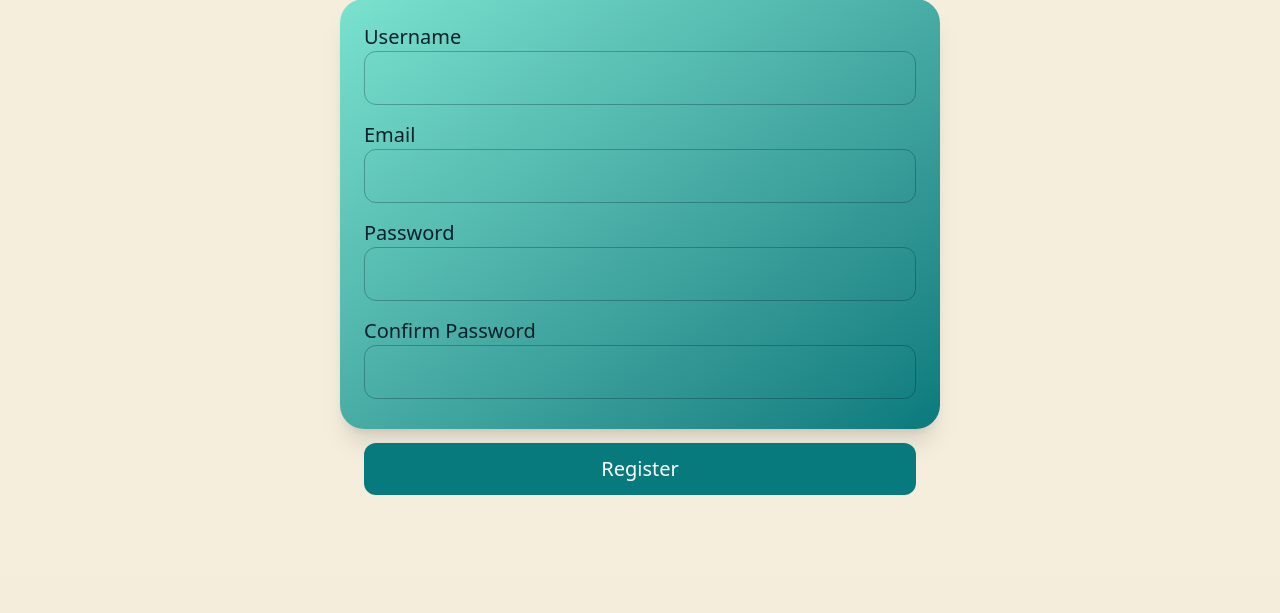
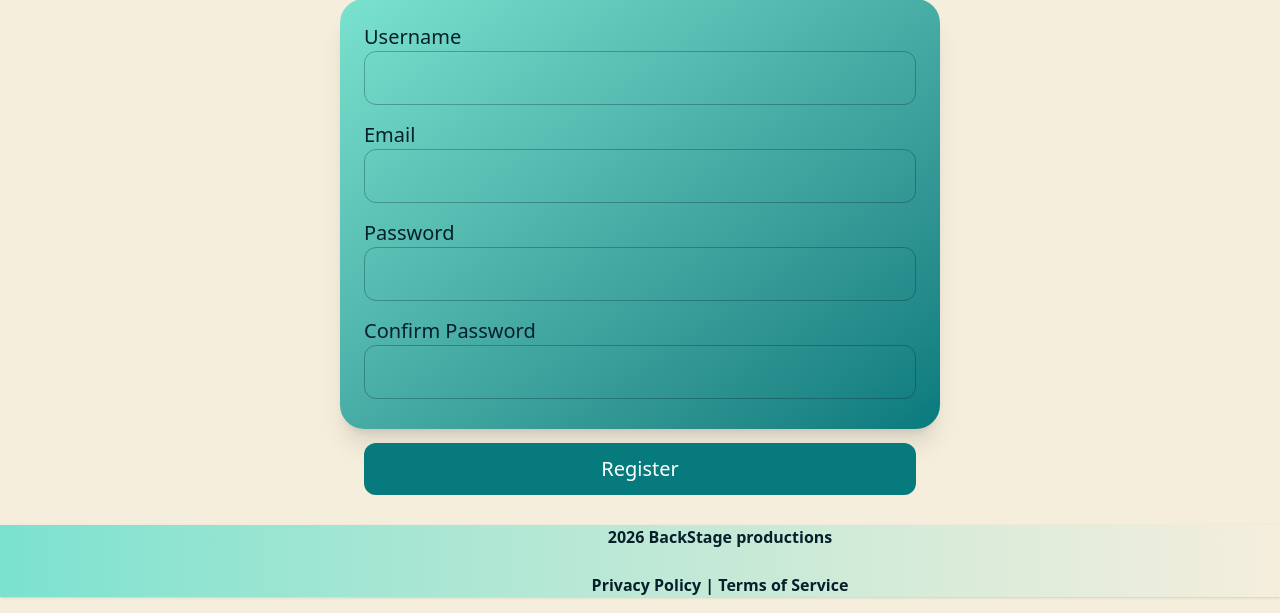
Before and after one commit to Brooklyn-STEAM/10049-Matching-Music-Artists-to-Promote-Intuitive-Collaboration, a Flask app: page /register in a window 1280 px wide; the page is wider, and only the part inside the window is pictured. Shown: the part 225-838 px from the top of that part. Before the commit the page ends 720 px from the top of that part, so only its background shows below. Run offline with Flask 3, Linux system fonts and the light colour scheme.

Commit message:
added the footer and some new tabs on the top of the website (#30)
Co-authored-by: joshuaFSDclass <jlewinbrooklynsteamcenter.org>

```diff
--- /dev/null
+++ b/templates/components/footer.html.jinja
@@ -0,0 +1,11 @@
+<footer class="bg-gradient-to-r from-[#7AE2CF] to-[#F5EEDD] shadow-sm sticky bottum-0">
+<div class=" container mx-20 my-4 flex flex-row justify-center  w-full  items-center">
+    <div class="text-m text-center font-semibold ">
+        <p>2026 BackStage productions</p>
+        <br>
+        <p>Privacy Policy | Terms of Service</p>
+    </div>
+</div>
+
+
+</footer>
--- a/templates/navbar.html.jinja
+++ b/templates/components/navbar.html.jinja
@@ -34,6 +34,14 @@
                           hover:shadow-lg
                           transition duration-200"
                                     >Profile</a>
+          <a href="/matching" class="bg-[#077A7D]
+                          text-white rounded-xl font-semibold
+                          shadow-md
+                          px-4 py-2
+                          hover:bg-[#06202B]
+                          hover:shadow-lg
+                          transition duration-200"
+                                    >Matching</a>
                                     <div class="flex items-center gap-4">
           <a href="/logout"class="px-5 py-2 rounded-xl font-medium
                          text-[#06202B]
--- a/templates/index.html.jinja
+++ b/templates/index.html.jinja
@@ -13,7 +13,7 @@
   <div class="min-h-screen flex flex-col">
 
     <!-- Top Navigation -->
-  {% include "navbar.html.jinja"%}
+  {% include "components/navbar.html.jinja"%}
 
     <!-- Hero Section -->
     <main class="flex-1 flex items-center ">
@@ -64,6 +64,7 @@
 
 
 
+{% include "components/footer.html.jinja" %}
+</body>
 
-</body>
 </html>
--- a/templates/login.html.jinja
+++ b/templates/login.html.jinja
@@ -9,10 +9,10 @@
 
 <body class="bg-[#F5EEDD] text-[#06202B] font-sans antialiased">
 
-  {% include "navbar.html.jinja"%}
+  {% include "components/navbar.html.jinja"%}
     </header>
 
-    <main class="flex-1 flex items-start justify-center pt-28">
+    <main class="flex-1 flex items-start justify-center pt-28 mb-56">
 
       <div class="w-150 h-[305px] rounded-3xl
                       bg-gradient-to-br from-[#7AE2CF] to-[#077A7D]
@@ -49,5 +49,5 @@
 
   </div>
 
-</body>
+</body>{% include "components/footer.html.jinja" %}
 </html>
--- a/templates/profile.html.jinja
+++ b/templates/profile.html.jinja
@@ -9,7 +9,7 @@
 
 <body class="bg-[#F5EEDD] text-[#06202B] font-sans antialiased min-h-screen">
 
-  {% include "navbar.html.jinja" %}
+  {% include "components/navbar.html.jinja"%}
 
   <!-- Header -->
   <div class="flex items-center px-12 py-8">
@@ -86,6 +86,6 @@
     </div>
 
   </div>
-
+{% include "components/footer.html.jinja" %}
 </body>
 </html>
--- a/templates/profile_customization.html.jinja
+++ b/templates/profile_customization.html.jinja
@@ -12,7 +12,7 @@
 
 <body class="bg-[#F5EEDD] text-[#06202B] font-sans antialiased">
 
-  {% include "navbar.html.jinja" %}
+  {% include "components/navbar.html.jinja"%}
 
   <main class="max-w-7xl mx-auto px-12 py-10">
 
--- a/templates/register.html.jinja
+++ b/templates/register.html.jinja
@@ -7,19 +7,14 @@
   </head>
   <body class="bg-[#F5EEDD] text-[#06202B] font-sans antialiased">
 
-  {% include "navbar.html.jinja"%}
-
-
-
-
-
+  {% include "components/navbar.html.jinja"%}
 
 
 {% for message in get_flashed_messages() %}
 <li>{{message}}</li>
 {%endfor%}
 
- <main class="flex-1 flex items-start justify-center pt-28">
+ <main class="flex-1 flex items-start justify-center pt-28 mb-24">
 <div class="w-150 h-[430px] rounded-3xl
                       bg-gradient-to-br from-[#7AE2CF] to-[#077A7D]
                       shadow-xl place-content-center">
@@ -51,5 +46,7 @@
 
 
     </main>
+    {% include "components/footer.html.jinja" %}
   </body>
+
 </html>
```
